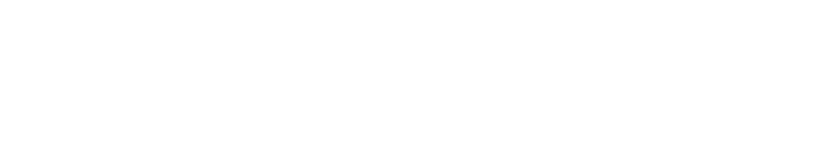
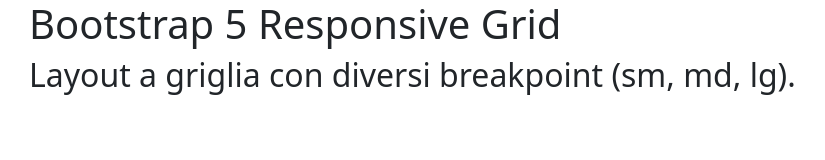
Before and after one commit to emazupp/htmlcss-bootstrap-layout, a plain HTML site: page index.html in a window 1280 px wide. Shown: the whole page, without its empty margins (53-878 px from the left). Drawn offline with nearby package versions, Linux system fonts and the light colour scheme.

Commit message:
add header

```diff
--- a/index.html
+++ b/index.html
@@ -20,8 +20,13 @@
   </head>
 
   <body>
-    <header></header>
-    <main></main>
+    <div class="container">
+      <header>
+        <h1>Bootstrap 5 Responsive Grid</h1>
+        <h2>Layout a griglia con diversi breakpoint (sm, md, lg).</h2>
+      </header>
+      <main></main>
+    </div>
 
     <!-- bootstrap script -->
     <script
```
Also changed, not shown: 1 other file.
